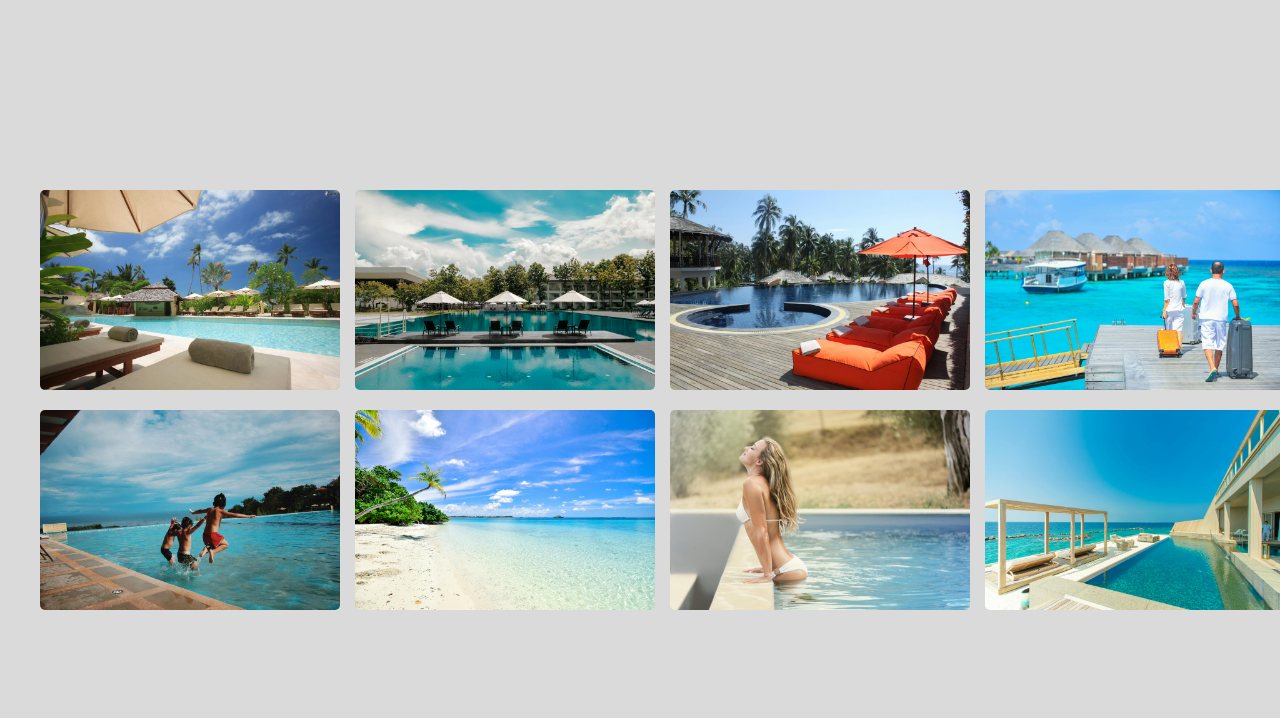
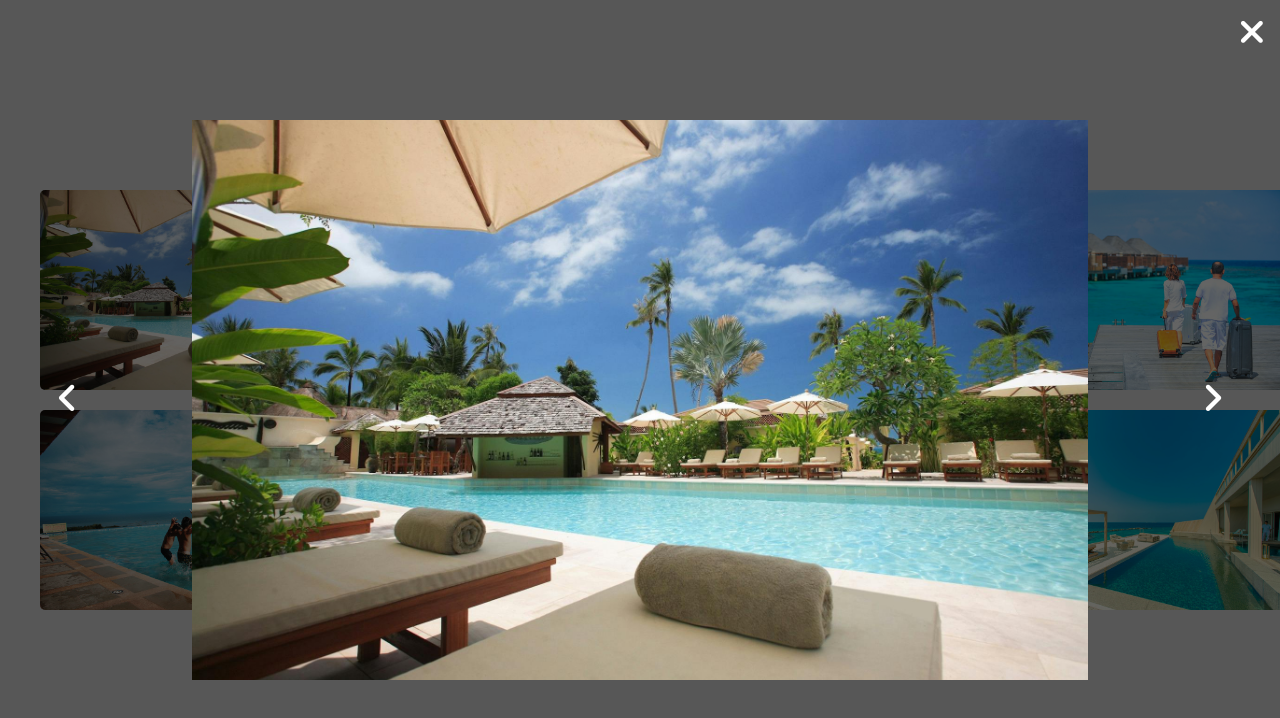
Before and after one commit to taivoit1993/30day_html_css_javascript, a plain HTML site: page days 4/index.html in a window 1280 px wide. Both pictures are taken after a click on the picture 190 px from the left and 290 px from the top of the page. Drawn offline with nearby package versions, Linux system fonts and the light colour scheme.

Commit message:
days 4update javascript

```diff
--- a/days 4/app.js
+++ b/days 4/app.js
@@ -1,8 +1,63 @@
-$(document).ready(function(){
-    $(".item img").on("mouseenter", function(e){
+$(document).ready(function () {
+    var currentIndex = 0;
+    var len = $(".item img").length;
+
+    function setGalleryImage(src) {
+        $(".gallery__img img").fadeOut(200, function(){
+            $(this).attr("src",src);
+            $(this).fadeIn(500);
+        });
+    }
+
+    function toggleGallery(show){
+        if(show == true){
+            $(".gallery").addClass("show");
+        }else{
+            $(".gallery").removeClass("show");
+        }
+    }
+
+    function buttonGalleryImage(index){
+       if(index <= 0){
+        $(".gallery__prev").addClass("btn-hide");
+       }
+       else{
+        $(".gallery__prev").removeClass("btn-hide");
+       }
+
+       if(index >= len -1){
+        $(".gallery__next").addClass("btn-hide");
+       }else{
+        $(".gallery__next").removeClass("btn-hide");
+       }
+    }
+
+    $(".item img").on("mouseenter", function (e) {
         $(this).addClass("img-zoo");
+    }).on("mouseleave", function (e) {
+        $(this).removeClass("img-zoo");
+    }).on("click", function (e) {
+        currentIndex = $(".item img").index(this);
+        toggleGallery(true);
+        setGalleryImage($(this).attr("src"));
     });
-    $(".item img").on("mouseleave", function(e){
-        $(this).removeClass("img-zoo",{duration: 50000});
+
+    $(".close").on("click", function () {
+        toggleGallery(false);
+    });
+
+    $(".gallery__next").on("click", function () {
+        currentIndex++;
+
+        var src = $(".item img").eq(currentIndex).attr("src");
+        setGalleryImage(src);
+        buttonGalleryImage(currentIndex);
+    });
+
+    $(".gallery__prev").on("click", function () {
+        currentIndex--;
+        var src = $(".item img").eq(currentIndex).attr("src");
+        setGalleryImage(src);
+        buttonGalleryImage(currentIndex);
     });
 });
--- a/days 4/index.html
+++ b/days 4/index.html
@@ -4,6 +4,7 @@
     <meta charset="UTF-8">
     <meta name="viewport" content="width=device-width, initial-scale=1.0">
     <link rel="stylesheet" href="./style.css" />
+    <link rel="stylesheet" href="https://cdnjs.cloudflare.com/ajax/libs/font-awesome/6.5.1/css/all.min.css">
     <script src="https://code.jquery.com/jquery-3.7.1.min.js" integrity="sha256-/JqT3SQfawRcv/BIHPThkBvs0OEvtFFmqPF/lYI/Cxo=" crossorigin="anonymous"></script>
     <script src="./app.js"></script>
     <title>Image Gallary</title>
@@ -35,5 +36,19 @@
             <img src="./image/img-08.jpg"/>
         </div>
     </div>
+    <div class="gallery">
+        <div class="gallery__inner">
+            <i class="fa-solid fa-xmark close"></i>
+            <div class="gallery__img">
+                <img src="./image/img-01.jpg"/>
+            </div>
+            <div class="gallery__prev">
+                <i class="fa-solid fa-angle-left"></i>
+            </div>
+            <div class="gallery__next">
+                <i class="fa-solid fa-angle-right"></i>
+            </div>
+        </div>
+    </div>
 </body>
 </html>
--- a/days 4/style.css
+++ b/days 4/style.css
@@ -39,6 +39,60 @@ body{
     transform: scale(1.5);
 
 }
-.img-zoo-out{
-    transform: scale(1.0);
+
+.gallery{
+    background-color: rgba(0, 0, 0, 0.6);
+    width: 100%;
+    height: 100vh;
+    position: fixed;
+    top: 0;
+    opacity: 0;
+    pointer-events: none;
+    transform: scale(0.8);
+    transition: 0.5s;
 }
+.gallery__inner{
+    color: white;
+    font-size: 35px;
+    height: 100%;
+    display: flex;
+    justify-content: space-around;
+    align-items: center;
+}
+.gallery__img{
+    width: 70%;
+    height: 70%;
+    overflow: hidden;
+}
+.gallery__img img{
+    object-fit: cover;
+    width: 100%;
+    height: 100%;
+}
+.gallery__prev{
+    order: -1;
+}
+.close{
+    position: fixed;
+    top: 15px;
+    right: 15px;
+}
+
+.gallery i{
+    cursor: pointer;
+}
+
+.show{
+    opacity: 1;
+    pointer-events: auto;
+    transform: scale(1);
+}
+
+.btn-hide{
+    opacity: 0;
+    pointer-events: none;
+}
+.btn-show{
+    opacity: 1;
+    pointer-events: auto;
+}
```
